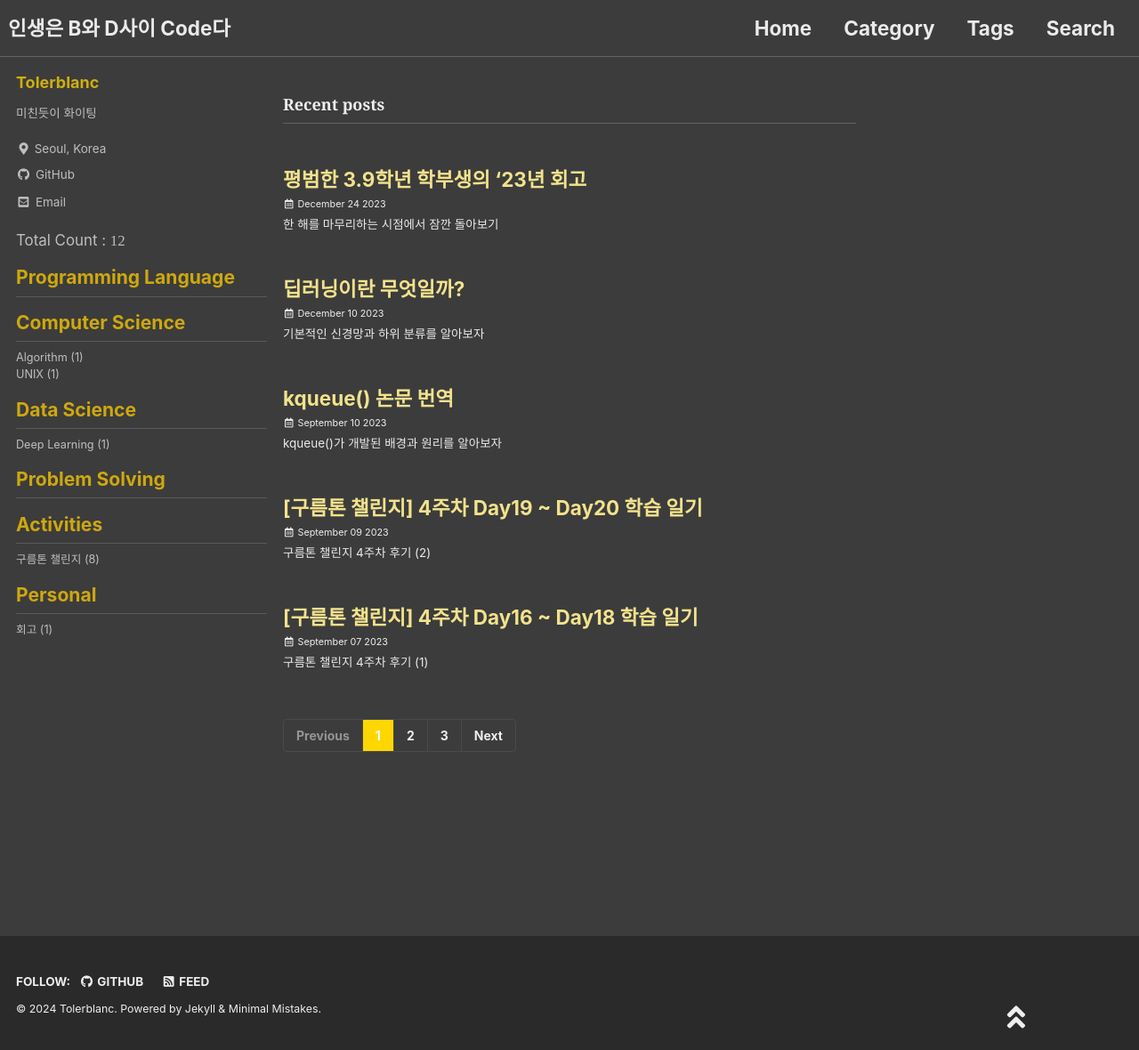
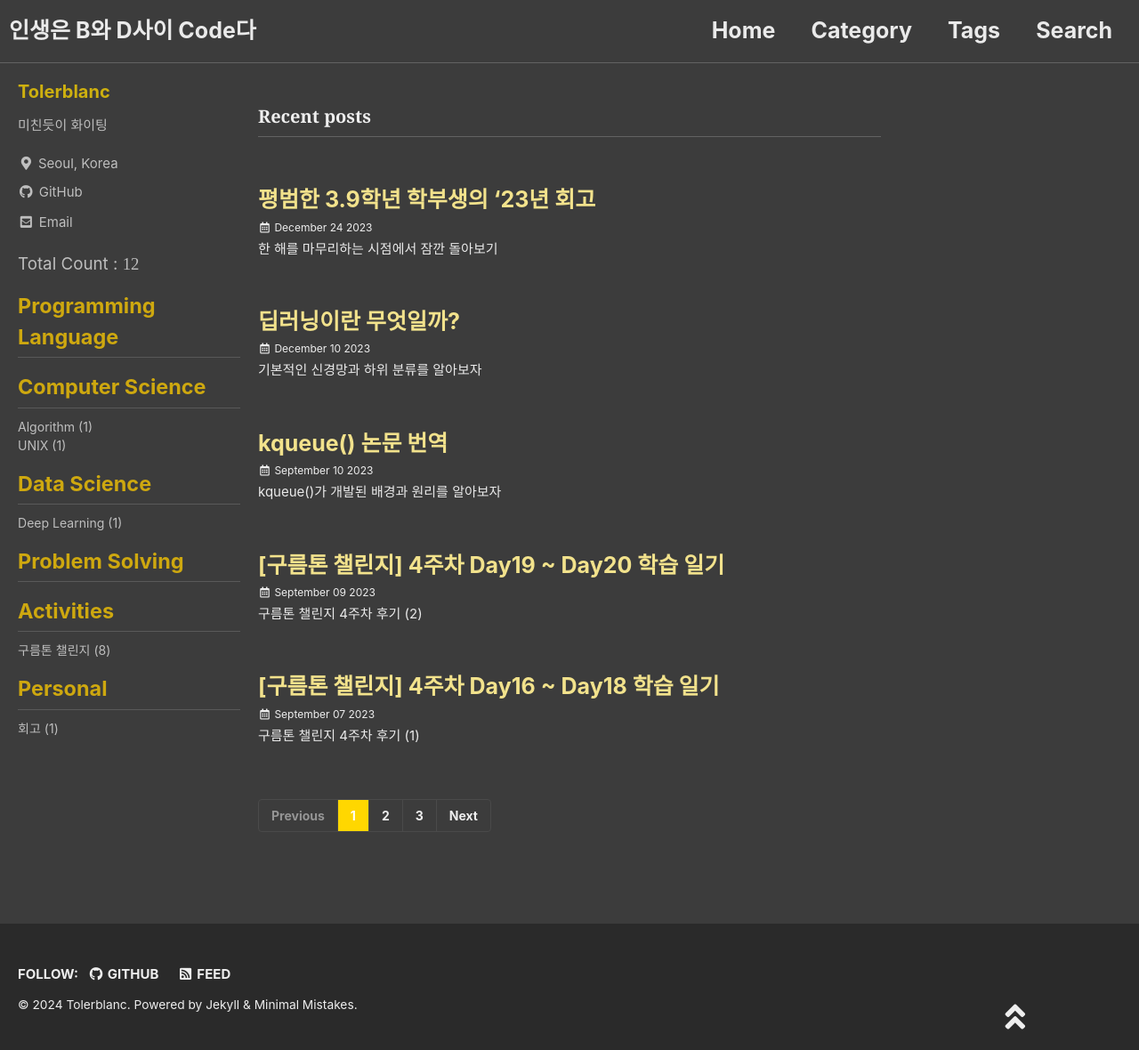
Before and after one commit to Tolerblanc/Tolerblanc.github.io, a Jekyll site: the page built from index.html, in a window 1280 px wide and 1180 px high. Shown: the whole window at 89% size. Built offline with Jekyll 4.4.1, drawn with Linux system fonts in a browser that asks for light colours; cached includes are drawn as plain includes; nearby versions of some CDN libraries; some web fonts are replaced; the list of posts is cut into pages by our own code.

Commit message:
change font size and width, notice

```diff
--- a/_sass/minimal-mistakes/_reset.scss
+++ b/_sass/minimal-mistakes/_reset.scss
@@ -8,18 +8,18 @@ html {
   /* apply a natural box layout model to all elements */
   box-sizing: border-box;
   background-color: $background-color;
-  font-size: 16px;
+  font-size: 18px;
 
   @include breakpoint($medium) {
-    font-size: 18px;
+    font-size: 20px;
   }
 
   @include breakpoint($large) {
-    font-size: 18px;
+    font-size: 20px;
   }
 
   @include breakpoint($x-large) {
-    font-size: 18px;
+    font-size: 20px;
   }
 
   -webkit-text-size-adjust: 100%;
--- a/_sass/minimal-mistakes/_variables.scss
+++ b/_sass/minimal-mistakes/_variables.scss
@@ -156,8 +156,8 @@ $max-width: $x-large !default;
    ========================================================================== */
 
 $right-sidebar-width-narrow: 200px !default;
-$right-sidebar-width: 300px !default;
-$right-sidebar-width-wide: 400px !default;
+$right-sidebar-width: 270px !default;
+$right-sidebar-width-wide: 300px !default;
 
 /*
    Other
```
Also changed, not shown: _posts/DS/DL/2023-12-10-what-is-deep-learning.md (+5 -0 lines).
